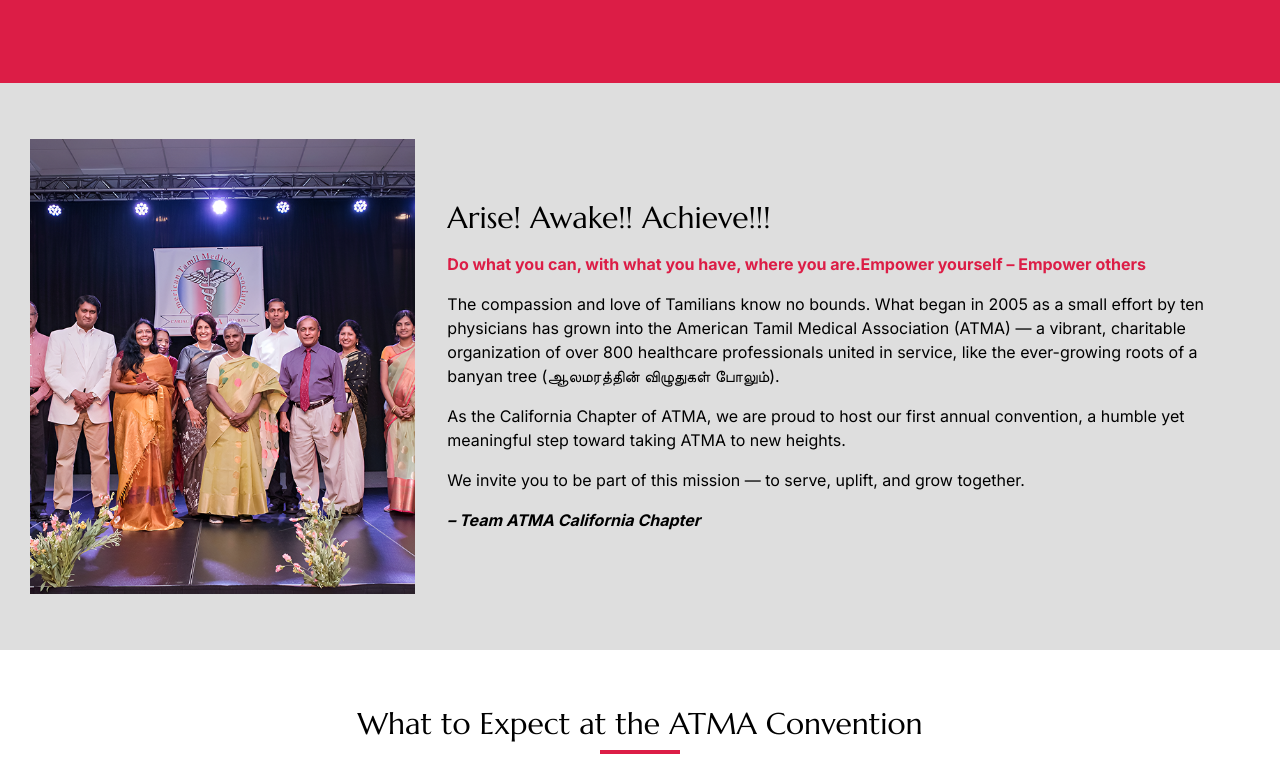
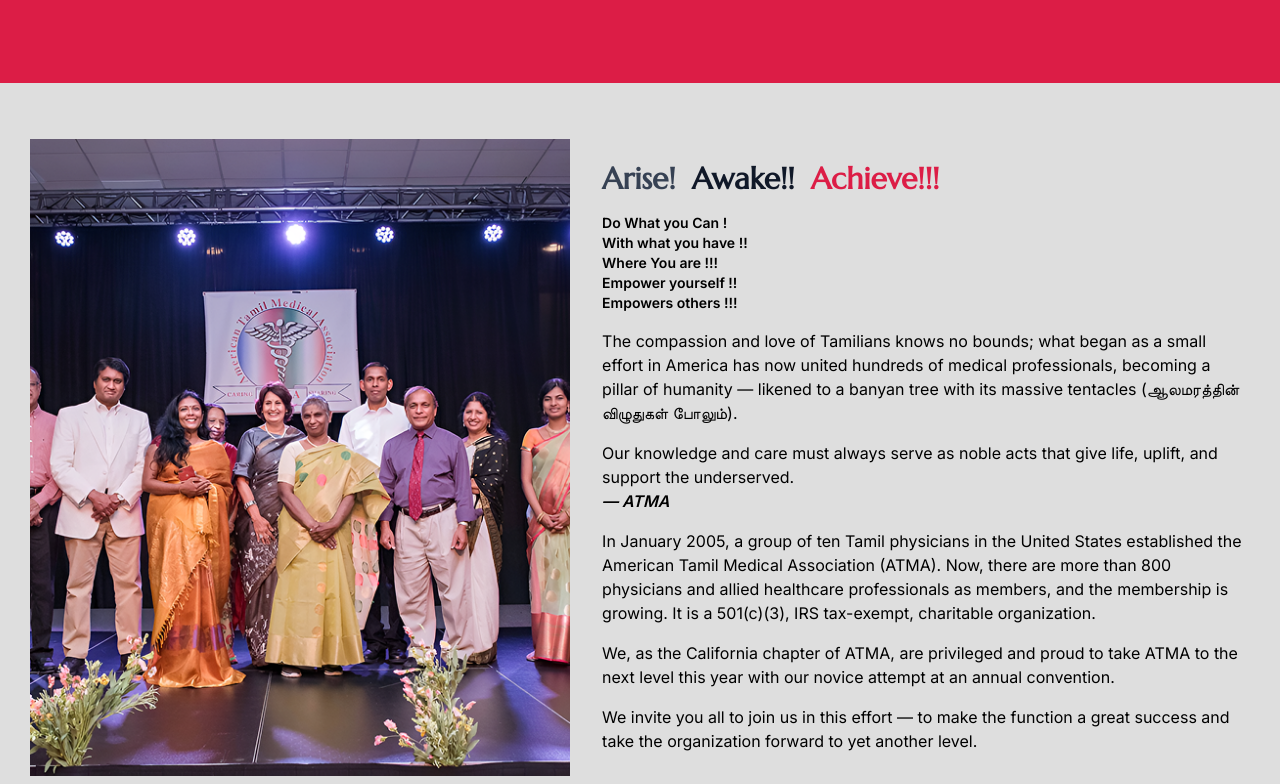
Before and after one commit to employeebhavya/atma-national-convention, a Next.js app: page / in a window 1280 px wide. Shown: the part 620-1404 px from the top of the page. Built offline with nearby package versions, Linux system fonts and the light colour scheme; grey boxes are pictures that could not be loaded.

Commit message:
changes done

```diff
--- a/src/components/AriseAwake.jsx
+++ b/src/components/AriseAwake.jsx
@@ -5,8 +5,8 @@
 function AriseAwake() {
   return (
     <section className="relative py-14 bg-[#DEDEDE]">
-      <div className="container grid grid-cols-1 lg:grid-cols-3 gap-8 items-center">
-        <div className="col-span-1">
+      <div className="container flex flex-col lg:flex-row gap-8 items-center">
+        <div className="w-full lg:w-[160%] 2xl:w-full h-auto relative">
           <Image
             src="/arise.png"
             alt="arise"
@@ -15,33 +15,47 @@
             className="w-full h-auto"
           />
         </div>
-        <div className="col-span-2 flex flex-col gap-4">
-          <h2 className="text-2xl lg:text-3xl text-black">
-            Arise! Awake!! Achieve!!!
+        <div className=" flex flex-col gap-4">
+          <h2 className="text-2xl lg:text-3xl text-black flex gap-4 items-center">
+            <span className="text-gray-700 font-bold">Arise!</span>
+            <span className="text-gray-900 font-bold">Awake!!</span>
+            <span className="text-[#dc1d46] font-bold">Achieve!!!</span>
           </h2>
-          <p className="text-base text-[#dc1d46] font-bold">
-            Do what you can, with what you have, where you are.Empower yourself
-            – Empower others
+          <p className="text-sm 2xl:text-base text-black font-semibold">
+            Do What you Can ! <br />
+            With what you have !! <br />
+            Where You are !!! <br />
+            Empower yourself !! <br />
+            Empowers others !!!
           </p>
           <p>
-            The compassion and love of Tamilians know no bounds. What began in
-            2005 as a small effort by ten physicians has grown into the American
-            Tamil Medical Association (ATMA) — a vibrant, charitable
-            organization of over 800 healthcare professionals united in service,
-            like the ever-growing roots of a banyan tree (ஆலமரத்தின் விழுதுகள்
-            போலும்).
+            The compassion and love of Tamilians knows no bounds; what began as
+            a small effort in America has now united hundreds of medical
+            professionals, becoming a pillar of humanity — likened to a banyan
+            tree with its massive tentacles (ஆலமரத்தின் விழுதுகள் போலும்).
           </p>
           <p>
-            As the California Chapter of ATMA, we are proud to host our first
-            annual convention, a humble yet meaningful step toward taking ATMA
-            to new heights.
+            Our knowledge and care must always serve as noble acts that give
+            life, uplift, and support the underserved.
+            <br />{" "}
+            <span className="text-base font-semibold italic">— ATMA</span>
           </p>
           <p>
-            We invite you to be part of this mission — to serve, uplift, and
-            grow together.
+            In January 2005, a group of ten Tamil physicians in the United
+            States established the American Tamil Medical Association (ATMA).
+            Now, there are more than 800 physicians and allied healthcare
+            professionals as members, and the membership is growing. It is a
+            501(c)(3), IRS tax-exempt, charitable organization.
           </p>
-          <p className="text-base font-bold italic">
-            – Team ATMA California Chapter
+          <p>
+            We, as the California chapter of ATMA, are privileged and proud to
+            take ATMA to the next level this year with our novice attempt at an
+            annual convention.
+          </p>
+          <p>
+            We invite you all to join us in this effort — to make the function a
+            great success and take the organization forward to yet another
+            level.
           </p>
         </div>
       </div>
--- a/src/components/RegistrationFoemTest.jsx
+++ b/src/components/RegistrationFoemTest.jsx
@@ -65,10 +65,10 @@
       amount: 1950,
       description: [
         "Spouse and Blood Relatives",
-        "Special Recognition & Front-row seating",
+        "Front Row Seating & Recognition",
         "Stage time 5 mins",
         "Awardee for Winners",
-        "Full Page of souvenir family photos and other achievements details",
+        "Full Page of Souvenir Family Photos and other Achievements details",
       ],
       buttonText: "Select Platinum",
     },
@@ -79,8 +79,8 @@
       description: [
         "Reservation for next Row to Platinum group",
         "Stage time 3 mins",
-        "Half Page of Souvenir for featuring family photos & Achievements",
-        "Recognition during event",
+        "Half Page of Souvenir for Featuring Family Photos & Achievements",
+        "Recognition during Event",
       ],
       buttonText: "Select Gold",
     },
@@ -106,7 +106,7 @@
       label: "Allied Medical Group",
       value: "special_guest",
       perPerson: 200,
-      description: ["Includes PA, NP, RN, LVN, PCA, Technicians"],
+      description: ["PA, NP, RN, LVN, PCA and all Medical Technicians"],
     },
     {
       label: "Family Guest",
@@ -118,12 +118,12 @@
           perPerson: 150,
         },
         {
-          label: "Kids Below 15 years - 5 years old: $100 Each for three days",
+          label: "Kids Below 15 years - 5 years old: $100 for three days",
           value: "family_kids",
           perPerson: 100,
         },
       ],
-      note: "Kids below 3 yrs: Free",
+      note: "Kids below 5 yrs: No fees",
     },
     {
       label: "Medical Students, Foreign students and  foreign Guests",
@@ -930,9 +930,9 @@
                         <p className="text-lg font-bold text-[#dc1d46]">
                           ${option.amount.toLocaleString()}
                           {option.label === "Platinum Donor" &&
-                            " (Physician Family)"}
+                            " (Physician & Spouse)"}
                           {option.label === "Gold Donor" &&
-                            " (Physician + Spouse)"}
+                            " (Physician & Spouse)"}
                         </p>
                         <button
                           type="button"
```
